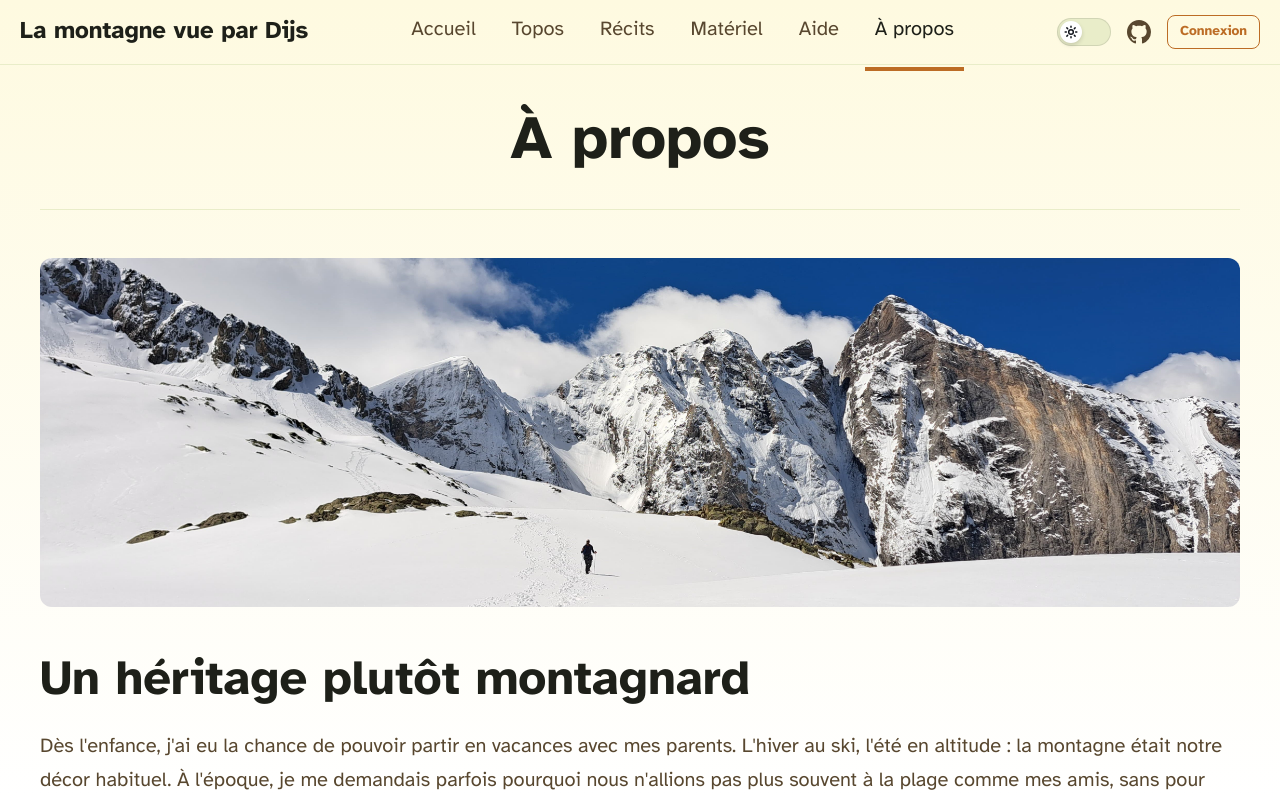
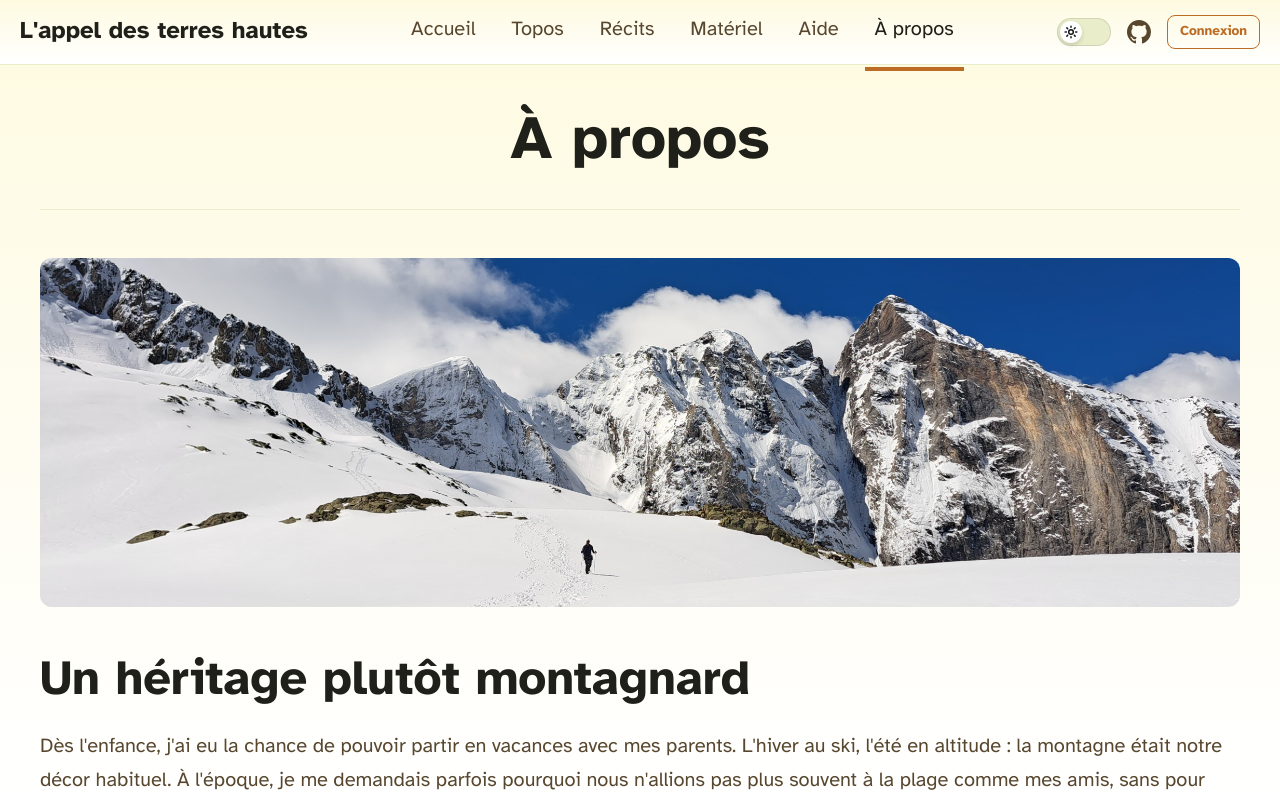
Before and after one commit to Thomas3128/topo-montagne, a Next.js app: page /about in a window 1280 px wide. Shown: the top 800 px of the page. Built offline with nearby package versions, Linux system fonts and the light colour scheme; no server answers.

Commit message:
Quick fixes

```diff
--- a/app/about/page.tsx
+++ b/app/about/page.tsx
@@ -2,7 +2,7 @@ import type { Metadata } from 'next';
 import Image from 'next/image';
 
 export const metadata: Metadata = {
-  title: 'À propos — La montagne vue par Dijs',
+  title: "À propos — L'appel des terres hautes",
   description: 'Mon parcours, de la plaine aux sommets, et la genèse de ce carnet de topos.',
 };
 
--- a/app/aide/page.tsx
+++ b/app/aide/page.tsx
@@ -11,7 +11,7 @@ const filePath = path.join(process.cwd(), 'content/annexes/aide.mdx');
 export async function generateMetadata(): Promise<Metadata> {
   const { data } = matter(fs.readFileSync(filePath, 'utf-8'));
   return {
-    title: `${data.title} — La montagne vue par Dijs`,
+    title: `${data.title} — L'appel des terres hautes`,
     description: data.description,
   };
 }
--- a/app/globals.css
+++ b/app/globals.css
@@ -59,6 +59,8 @@ body {
   color: rgb(var(--gray-dark));
   font-size: 20px;
   line-height: 1.7;
+  display: flex;
+  flex-direction: column;
 }
 
 main {
@@ -66,6 +68,7 @@ main {
   max-width: calc(100% - 2em);
   margin: auto;
   padding: 3em 1em;
+  flex: 1;
 }
 
 h1, h2, h3, h4, h5, h6 { margin: 0 0 0.5rem 0; color: rgb(var(--black)); line-height: 1.2; }
@@ -351,7 +354,8 @@ hr { border: none; border-top: 1px solid rgb(var(--gray-light)); }
 .hero-full {
   position: relative;
   width: 100%;
-  height: 60vh; /* ← ajuste cette valeur pour changer la hauteur */
+  height: 60vh;
+  margin-top: 10px;
 }
 
 .hero-gradient {
@@ -587,7 +591,7 @@ hr { border: none; border-top: 1px solid rgb(var(--gray-light)); }
 }
 
 /* ── Footer ───────────────────────────────────────── */
-footer { padding: 2em 1em 6em 1em; background: linear-gradient(var(--gray-gradient)) no-repeat; color: rgb(var(--gray)); text-align: center; }
+footer { padding: 2em 1em; background: linear-gradient(var(--gray-gradient)) no-repeat; color: rgb(var(--gray)); text-align: center; }
 .social-links { display: flex; justify-content: center; gap: 1em; margin-top: 1em; }
 .social-links a { text-decoration: none; color: rgb(var(--gray)); }
 .social-links a:hover { color: rgb(var(--gray-dark)); }
--- a/app/layout.tsx
+++ b/app/layout.tsx
@@ -6,7 +6,7 @@ import Footer from '@/components/Footer';
 import { AuthProvider } from '@/components/AuthProvider';
 
 export const metadata: Metadata = {
-  title: 'La montagne vue par Dijs',
+  title: "L'appel des terres hautes",
   description: 'Topos et récits de montagne — randonnée, alpinisme, ski de rando.',
   icons: { icon: '/favicon.svg' },
 };
--- a/app/materiel/page.tsx
+++ b/app/materiel/page.tsx
@@ -2,7 +2,7 @@ import type { Metadata } from 'next';
 import MaterielClient from '@/components/MaterielClient';
 
 export const metadata: Metadata = {
-  title: 'Que mettre dans son sac ? — La montagne vue par Dijs',
+  title: "Que mettre dans son sac ? — L'appel des terres hautes",
   description: 'Listes de matériel par type de sortie — rando journée, trek, alpinisme et sécurité.',
 };
 
--- a/app/recits/[slug]/page.tsx
+++ b/app/recits/[slug]/page.tsx
@@ -20,7 +20,7 @@ export async function generateMetadata({ params }: Props): Promise<Metadata> {
   const recit = getRecitBySlug(slug);
   if (!recit) return {};
   return {
-    title: `${recit.frontmatter.title} — La montagne vue par Dijs`,
+    title: `${recit.frontmatter.title} — L'appel des terres hautes`,
   };
 }
 
--- a/app/recits/page.tsx
+++ b/app/recits/page.tsx
@@ -7,7 +7,7 @@ import FormattedDate from '@/components/FormattedDate';
 import LecturesGrid from '@/components/LecturesGrid';
 
 export const metadata: Metadata = {
-  title: 'Récits — La montagne vue par Dijs',
+  title: "Récits — L'appel des terres hautes",
   description: "Récits de courses et recommandations de lecture.",
 };
 
--- a/app/topos/[slug]/page.tsx
+++ b/app/topos/[slug]/page.tsx
@@ -24,7 +24,7 @@ export async function generateMetadata({ params }: Props): Promise<Metadata> {
   const topo = getTopoBySlug(slug);
   if (!topo) return {};
   return {
-    title: `${topo.frontmatter.title} — La montagne vue par Dijs`,
+    title: `${topo.frontmatter.title} — L'appel des terres hautes`,
     description: topo.frontmatter.description,
   };
 }
--- a/app/topos/page.tsx
+++ b/app/topos/page.tsx
@@ -5,7 +5,7 @@ import { getAllTopos } from '@/lib/topos';
 import FormattedDate from '@/components/FormattedDate';
 
 export const metadata: Metadata = {
-  title: 'Topos — La montagne vue par Dijs',
+  title: "Topos — L'appel des terres hautes",
   description: 'Tous les topos de randonnée, alpinisme et ski de rando.',
 };
 
--- a/components/Header.module.css
+++ b/components/Header.module.css
@@ -4,6 +4,7 @@
   border-bottom: 1px solid rgb(var(--gray-light));
   position: relative;
   z-index: 100;
+  background: linear-gradient(var(--gray-gradient)) fixed;
 }
 .nav {
   display: flex;
--- a/components/Header.tsx
+++ b/components/Header.tsx
@@ -6,7 +6,7 @@ import { useState, useEffect } from 'react';
 import styles from './Header.module.css';
 import { useAuth } from './AuthProvider';
 
-const SITE_TITLE = 'La montagne vue par Dijs';
+const SITE_TITLE = "L'appel des terres hautes";
 
 function NavLink({ href, children }: { href: string; children: React.ReactNode }) {
   const pathname = usePathname();
```
Also changed, not shown: 1 other file (tests, documents, lock files or other folders).
